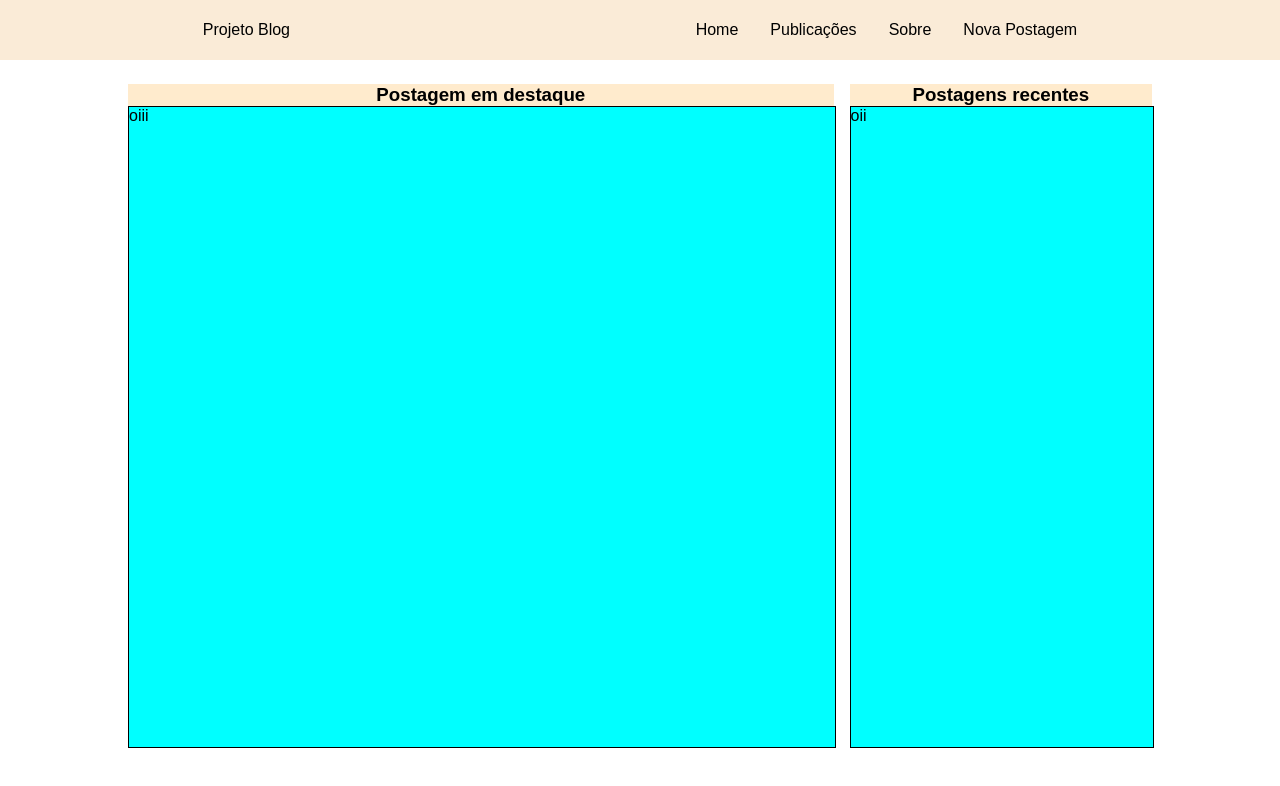
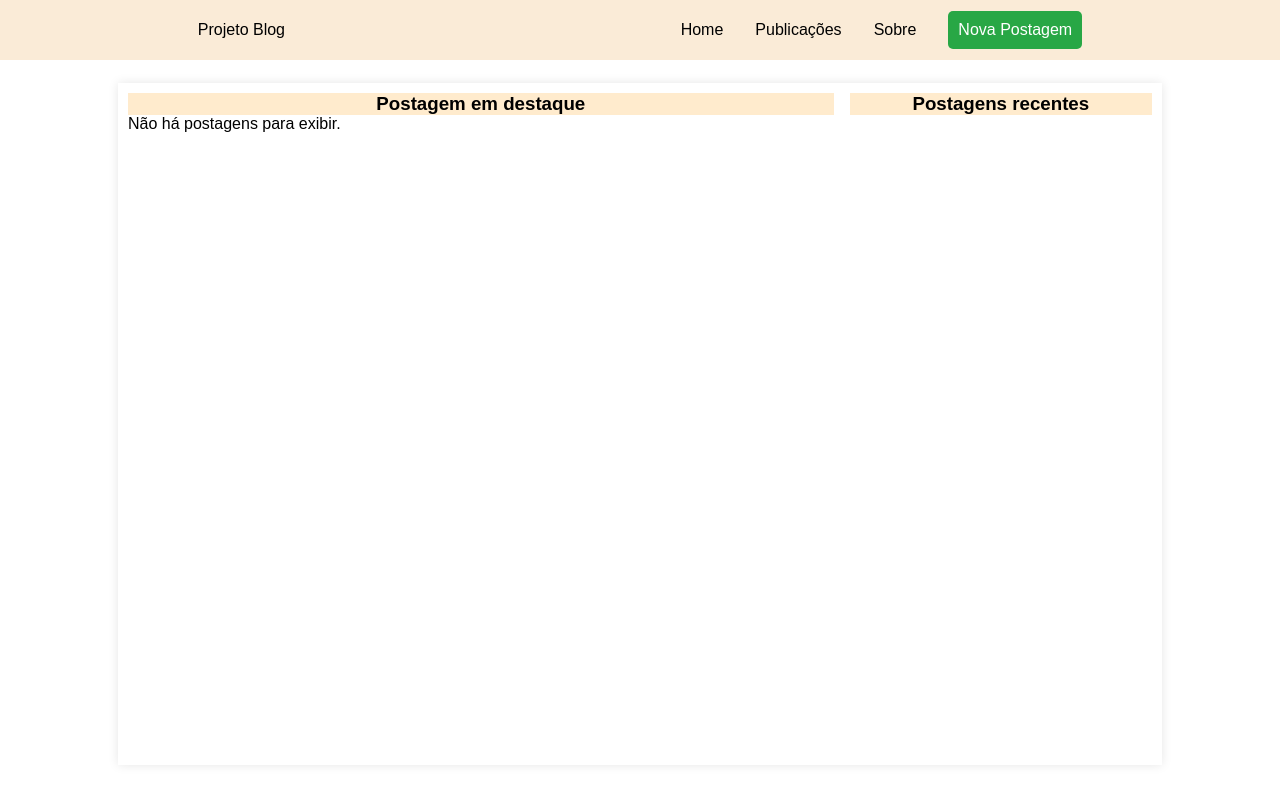
Before and after one commit to Matthzin/ProjetoBlog, a plain HTML site: page pages/home.html in a window 1280 px wide. Drawn offline with Linux system fonts and the light colour scheme.

Commit message:
mvp das funcionalidades

```diff
--- a/home.css
+++ b/home.css
@@ -17,6 +17,7 @@ nav > ul {
     display: flex;
     flex-direction: row;
     justify-content: flex-start;
+    align-items: center;
     gap: 2rem;
 }
 
@@ -25,11 +26,23 @@ a {
     color: black;
 }
 
-.main {
+#publicar {
+    padding: 10px;
+        background-color: #28a745;
+        color: white;
+        border: none;
+        border-radius: 5px;
+        cursor: pointer;
+        font-size: 16px;
+}
+
+main {
     display: flex;
     justify-content: center;
     align-items: center;
-    padding-top: 3vh;
+    flex-direction: column;
+    width: 100%;
+    height: 91vh;
 }
 
 .container {
@@ -37,6 +50,8 @@ a {
     gap: 1rem;
     width: 80%;
     padding-top: 3vh;
+    padding: 10px;
+    box-shadow: 0 0 10px rgba(0, 0, 0, 0.1);
 }
 
 .container-destaque {
@@ -67,16 +82,12 @@ a {
     height: auto;
 }
 
-.artigo-destaque {
-    border: 1px solid black;
-    background-color: aqua;
+#artigo-destaque {
     width: 100%;
     height: 80vh;
 }
 
-.artigo-recente {
-    border: 1px solid black;
-    background-color: aqua;
+#artigo-recente {
     width: 100%;
     height: 80vh;
 }
--- a/pages/home.html
+++ b/pages/home.html
@@ -17,34 +17,31 @@
           <li><a href="#">Home</a></li>
           <li><a href="#">Publicações</a></li>
           <li><a href="#">Sobre</a></li>
-          <a href="publicar.html">Nova Postagem</a>
+          <a id="publicar" href="publicar.html">Nova Postagem</a>
         </ul>
       </nav>
     </header>
     <main>
-
-
-
-
-
       <div class="container">
         <section class="container-destaque">
           <div class="container-titulo-destaque">
             <h3>Postagem em destaque</h3>
           </div>
-          <div class="artigo-destaque">oiii</div>
+          <div id="artigo-destaque"></div>
         </section>
         <section class="container-recentes">
           <div class="container-titulo-recente">
             <h3>Postagens recentes</h3>
           </div>
-          <div class="artigo-recente">oii</div>
+          <div id="artigo-recente"></div>
         </section>
       </div>
     </main>
       <script>
         document.addEventListener('DOMContentLoaded', function() {
           const postagens = JSON.parse(localStorage.getItem('postagens')) || [];
+          console.log(postagens)
+          console.log('aqui')
 
           const artigoDestaque = document.getElementById('artigo-destaque');
           const artigoRecente = document.getElementById('artigo-recente');
@@ -73,7 +70,7 @@
                 const postagemRecent = postagens[i];
 
                 const postagemRecentDiv = document.createElement('div');
-                postagemRecentDiv.classList.add('postagem-recent');
+                postagemRecentDiv.classList.add('postagem-recente');
 
                 const tituloRecent = document.createElement('h3');
                 tituloRecent.textContent = postagemRecent.titulo;
--- a/publicar.css
+++ b/publicar.css
@@ -33,7 +33,6 @@ main {
     width: 100%;
     height: 91vh;
 }
-
 
 
 
```
Also changed, not shown: pages/publicar.html (+0 -2 lines).
